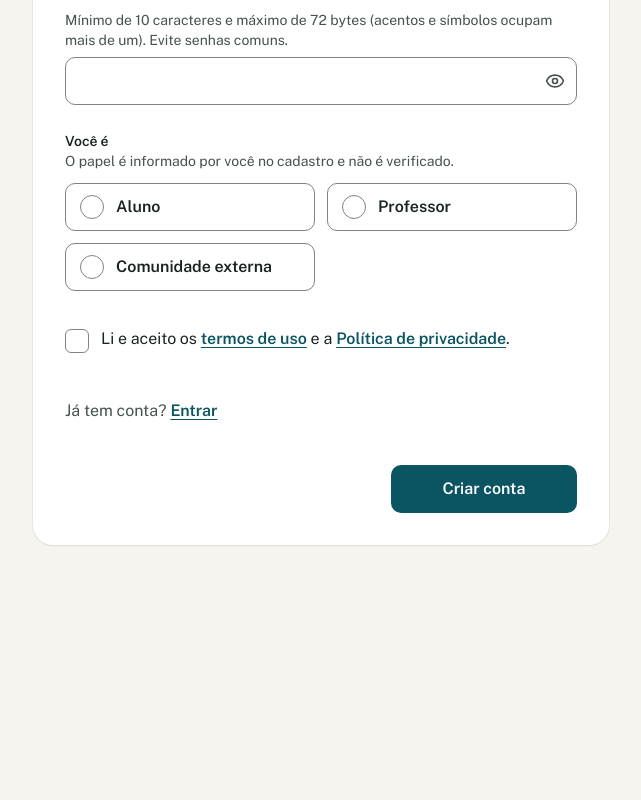
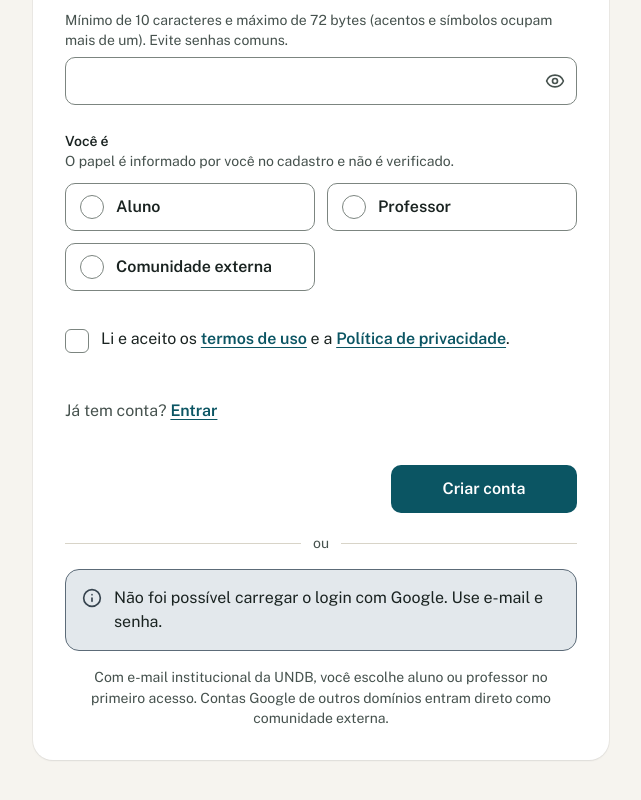
Before and after one commit to cassia-nascimento/CampusLost, a Next.js app in the folder frontend/: page /cadastro in a window 1280 px wide. Shown: the part 470-1270 px from the top of the page, without its empty margins (319-960 px from the left). Before the commit the page ends 1063 px from the top, so only its background shows below. Built offline with nearby package versions, Linux system fonts and the light colour scheme; no server answers.

Commit message:
feat(frontend): opção de cadastro com Google na tela de criar conta

```diff
--- a/frontend/src/components/auth/GoogleSignIn.tsx
+++ b/frontend/src/components/auth/GoogleSignIn.tsx
@@ -24,10 +24,13 @@ const GENERIC_ERROR = "Não foi possível entrar com o Google. Tente de novo ou
 export function GoogleSignIn({
   onPending,
   onNeedsTwoFactor,
+  mode = "signin",
 }: {
   onPending(pending: GooglePending): void;
   /** Conta com 2FA: recebe o desafio e a tela pede o código. */
   onNeedsTwoFactor(challengeToken: string): void;
+  /** Na tela de cadastro o botão diz "Cadastrar-se com o Google". */
+  mode?: "signin" | "signup";
 }) {
   const { signInWithGoogle } = useSession();
   const [sending, setSending] = useState(false);
@@ -52,7 +55,7 @@ export function GoogleSignIn({
   }
 
   return (
-    <section aria-label="Entrar com Google" className="flex flex-col gap-4">
+    <section aria-label={mode === "signup" ? "Cadastrar com Google" : "Entrar com Google"} className="flex flex-col gap-4">
       <div aria-hidden="true" className="flex items-center gap-3 text-meta text-ink-muted">
         <span className="h-px flex-1 bg-line" />
         ou
@@ -63,7 +66,7 @@ export function GoogleSignIn({
           {error}
         </Notice>
       ) : null}
-      <GoogleSignInButton clientId={CLIENT_ID} onCredential={(c) => void handleCredential(c)} />
+      <GoogleSignInButton clientId={CLIENT_ID} onCredential={(c) => void handleCredential(c)} mode={mode} />
       <p className="text-center text-meta text-ink-muted">
         Com e-mail institucional da UNDB, você escolhe aluno ou professor no primeiro acesso. Contas Google de
         outros domínios entram direto como comunidade externa.
@@ -72,7 +75,7 @@ export function GoogleSignIn({
         {sending ? (
           <>
             <Spinner className="size-4" />
-            Entrando com Google…
+            Continuando com Google…
           </>
         ) : null}
       </p>
--- a/frontend/src/components/auth/GoogleSignInButton.tsx
+++ b/frontend/src/components/auth/GoogleSignInButton.tsx
@@ -21,7 +21,7 @@ interface GoogleIdApi {
       type: "standard";
       theme: "outline";
       size: "large";
-      text: "signin_with";
+      text: "signin_with" | "signup_with";
       shape: "rectangular";
       logo_alignment: "left";
       locale: string;
@@ -65,10 +65,12 @@ export interface GoogleSignInButtonProps {
   clientId: string;
   /** Recebe o ID token (`credential`) assim que a pessoa escolhe a conta. */
   onCredential(credential: string): void;
+  /** Rótulo oficial do botão: "Fazer login com o Google" ou "Cadastrar-se com o Google". */
+  mode?: "signin" | "signup";
 }
 
 /** Botão oficial "Entrar com Google" (GIS). Sem filtro de domínio: contas de outros domínios entram como comunidade externa. */
-export function GoogleSignInButton({ clientId, onCredential }: GoogleSignInButtonProps) {
+export function GoogleSignInButton({ clientId, onCredential, mode = "signin" }: GoogleSignInButtonProps) {
   const wrapperRef = useRef<HTMLDivElement>(null);
   const containerRef = useRef<HTMLDivElement>(null);
   const callbackRef = useRef(onCredential);
@@ -102,7 +104,7 @@ export function GoogleSignInButton({ clientId, onCredential }: GoogleSignInButto
           type: "standard",
           theme: "outline",
           size: "large",
-          text: "signin_with",
+          text: mode === "signup" ? "signup_with" : "signin_with",
           shape: "rectangular",
           logo_alignment: "left",
           locale: "pt-BR",
@@ -117,7 +119,7 @@ export function GoogleSignInButton({ clientId, onCredential }: GoogleSignInButto
     return () => {
       cancelled = true;
     };
-  }, [clientId]);
+  }, [clientId, mode]);
 
   if (state === "failed") {
     return <Notice tone="neutral">Não foi possível carregar o login com Google. Use e-mail e senha.</Notice>;
--- a/frontend/src/components/auth/SignUpScreen.tsx
+++ b/frontend/src/components/auth/SignUpScreen.tsx
@@ -4,6 +4,9 @@ import { Suspense, useState } from "react";
 import type { User } from "@/types/domain";
 import { AuthCard } from "./AuthCard";
 import { CheckEmailPanel } from "./CheckEmailPanel";
+import { GoogleRoleStep } from "./GoogleRoleStep";
+import { GoogleSignIn, type GooglePending } from "./GoogleSignIn";
+import { TwoFactorStep } from "./TwoFactorStep";
 import { AuthLoading, RedirectIfAuthenticated } from "./RedirectIfAuthenticated";
 import { SignUpForm } from "./SignUpForm";
 
@@ -12,13 +15,26 @@ function SignUpContent() {
   // a pessoa precisa ver "Confirme seu e-mail".
   const [creating, setCreating] = useState(false);
   const [created, setCreated] = useState<User | null>(null);
+  const [googlePending, setGooglePending] = useState<GooglePending | null>(null);
+  const [challengeToken, setChallengeToken] = useState<string | null>(null);
   return (
     <RedirectIfAuthenticated hold={creating || created !== null}>
-      {created ? (
+      {challengeToken ? (
+        <TwoFactorStep
+          challengeToken={challengeToken}
+          onExpired={() => setChallengeToken(null)}
+          onCancel={() => setChallengeToken(null)}
+        />
+      ) : googlePending ? (
+        <GoogleRoleStep pending={googlePending} onCancel={() => setGooglePending(null)} />
+      ) : created ? (
         <CheckEmailPanel email={created.email} role={created.role} />
       ) : (
-        <AuthCard title="Criar conta" description="Todos os campos são obrigatórios.">
-          <SignUpForm onCreatingChange={setCreating} onCreated={setCreated} />
+        <AuthCard title="Criar conta" description="Use e-mail e senha ou, se preferir, sua conta Google.">
+          <div className="flex flex-col gap-5">
+            <SignUpForm onCreatingChange={setCreating} onCreated={setCreated} />
+            <GoogleSignIn mode="signup" onPending={setGooglePending} onNeedsTwoFactor={setChallengeToken} />
+          </div>
         </AuthCard>
       )}
     </RedirectIfAuthenticated>
```
